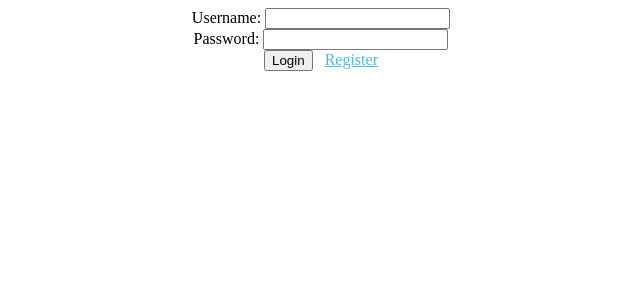
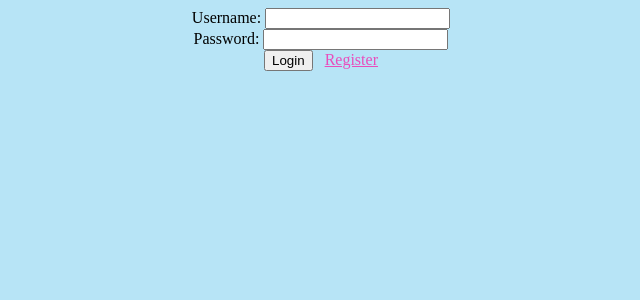
Before and after one commit to smusings/shopping_list, a Flask app: page / in a window 1280 px wide. Shown: the top 300 px of the page, without its empty margins (319-959 px from the left). Run offline with Flask 2, Linux system fonts and the light colour scheme; some libraries are stand-ins or nearby versions; some web fonts are replaced.

Commit message:
Minor fixes and changes

```diff
--- a/shoppingList/item.py
+++ b/shoppingList/item.py
@@ -23,7 +23,6 @@ def item_json():
             else:
                 db.session.add(item)
         db.session.commit()
-        return 'Item Created'
     else:
         return 'false method detected'
 
@@ -35,7 +34,6 @@ def delete_item_json(id):
         item = Item.query.filter_by(id = id).first()
         db.session.delete(item)
         db.session.commit()
-        return "Deleted"
     else:
         return 'false method detected'
 
--- a/shoppingList/list.py
+++ b/shoppingList/list.py
@@ -24,7 +24,6 @@ def get_list():
             userList = UserList(session.get('user'), kst.id)
             db.session.add(userList)
             db.session.commit()
-            return "Success"
         else:
             return "List Already Created"
     else:
@@ -43,7 +42,6 @@ def delete_table_json(id):
                 db.session.delete(lst)
             db.session.delete(user_list)
             db.session.commit()
-            return 'Removed!'
         else:
             return 'Wrong Call Type'
 
--- a/shoppingList/static/css/main.css
+++ b/shoppingList/static/css/main.css
@@ -1,5 +1,5 @@
 body {
-	background-color: #fff;
+	background-color: #b7e4f6;
 	color: #000;
 }
 
@@ -11,12 +11,12 @@ ul {
 	list-style-type: none;
 }
 a {
-	color: #4DBCE9;
+	color: #e94dbc;
 
 }
 
 h2 {
-	color: #D1E751;
+	color: #a9d145;
 }
 
 .delete-btn {
```
